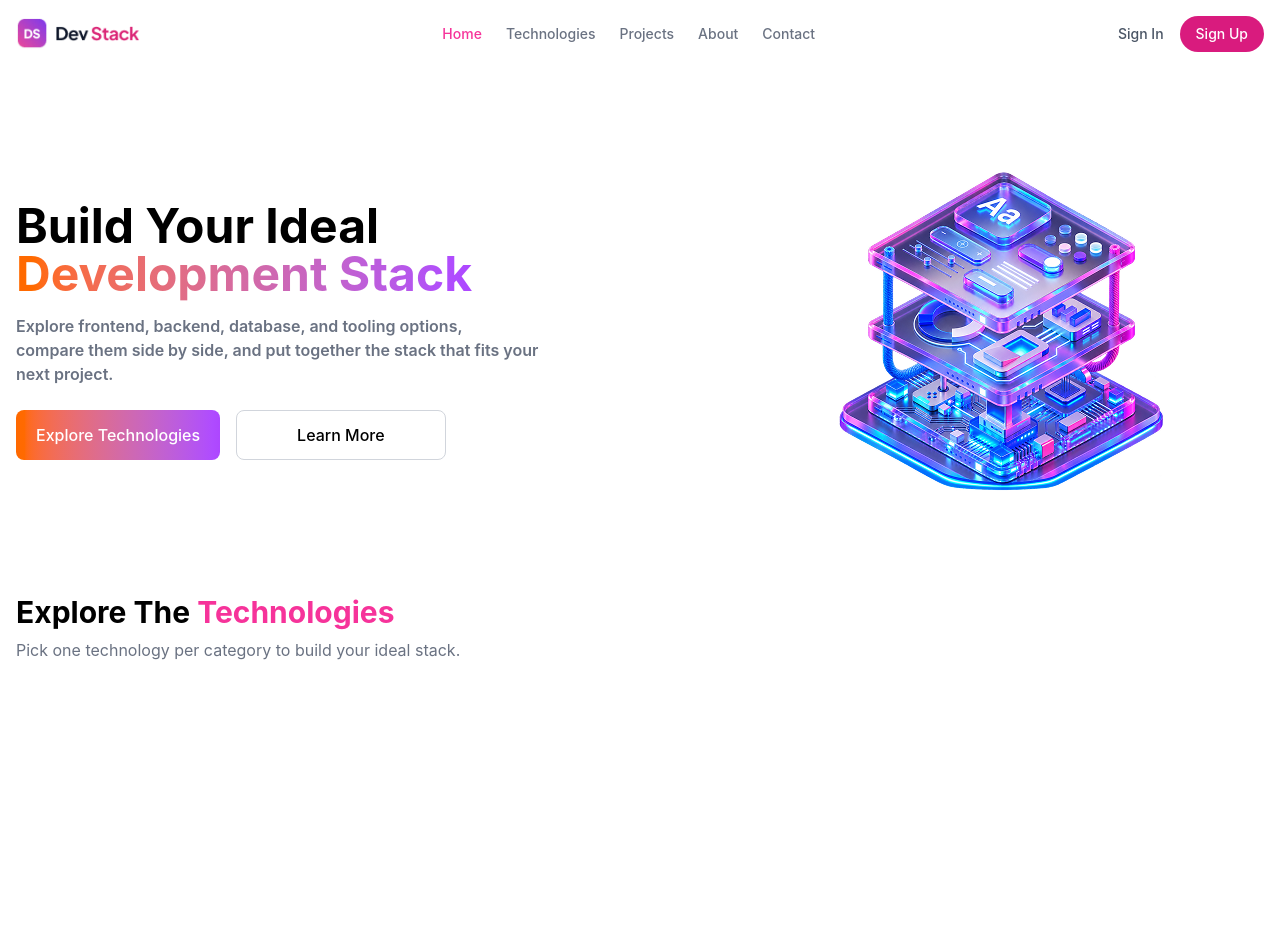
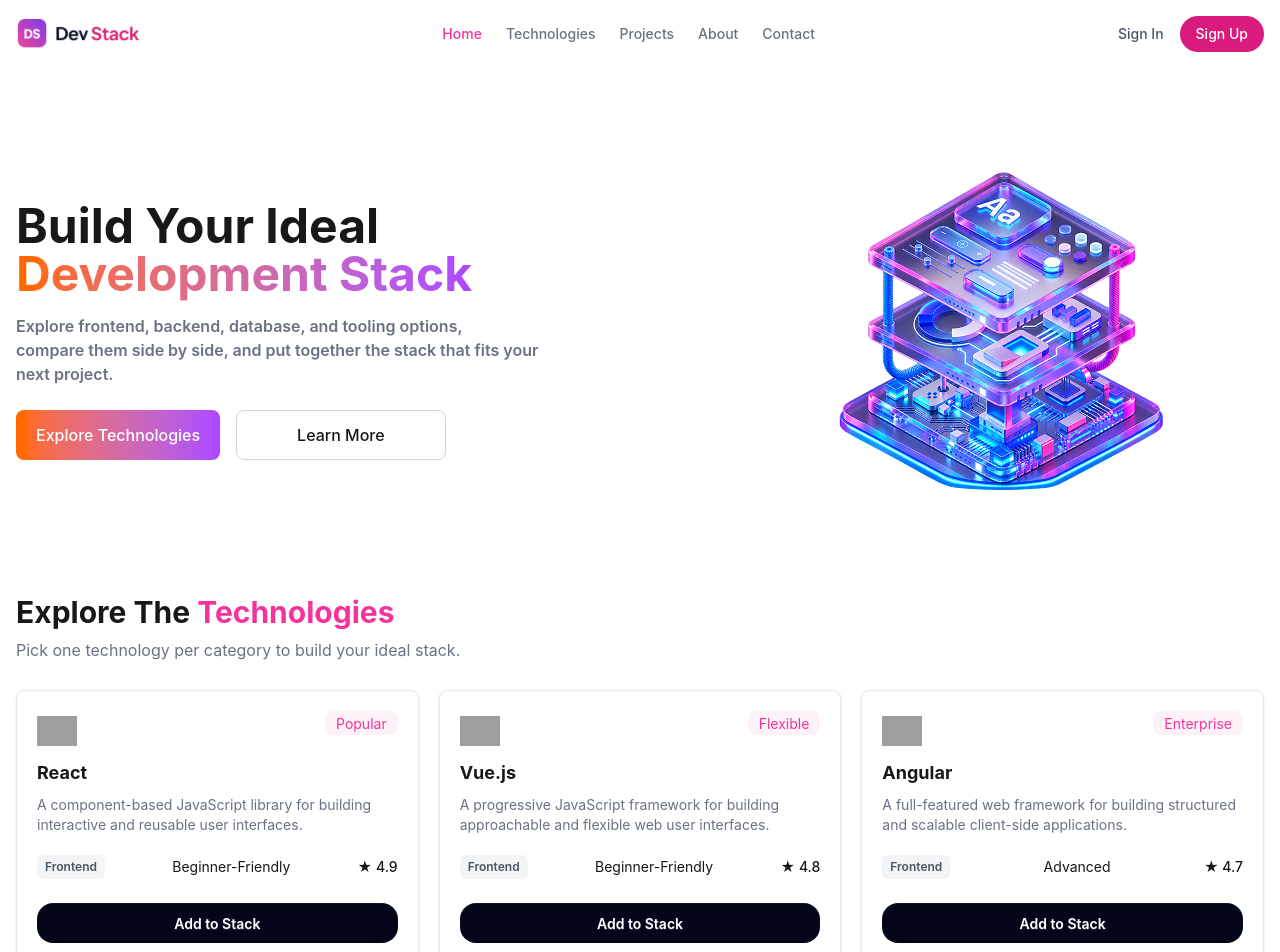
Before and after one commit to sahilyasar/dev-stack-builder, a React (Vite) app: page / in a window 1280 px wide. Shown: the top 952 px of the page. Before the commit the page ends 800 px from the top, so only its background shows below. Built offline with nearby package versions, Linux system fonts and the light colour scheme; grey boxes are pictures that could not be loaded.

Commit message:
all tech cards added

```diff
--- a/package.json
+++ b/package.json
@@ -20,6 +20,7 @@
     "@types/react": "^19.2.18",
     "@types/react-dom": "^19.2.7",
     "@vitejs/plugin-react": "^6.1.1",
+    "daisyui": "^5.7.37",
     "oxlint": "^1.81.0",
     "typescript": "~6.0.2",
     "vite": "^8.3.0"
--- /dev/null
+++ b/src/components/Technologies/TechCard.tsx
@@ -0,0 +1,55 @@
+import type { Technology } from "./TechType";
+
+const TechCard = ({ technology, handleAddToStack }: { technology: Technology; handleAddToStack: (technology: Technology) => void }) => {
+    return (
+        <div className="card bg-base-100 border border-gray-200 shadow-sm">
+            <div className="card-body p-5">
+
+                <div className="flex justify-between items-start">
+                    <img
+                        src={technology.icon}
+                        alt={technology.name}
+                        className="w-10 h-10 object-contain"
+                    />
+
+                    <span className="badge border-0 bg-pink-50 text-pink-500">
+                        {technology.badge}
+                    </span>
+                </div>
+
+                <h3 className="text-lg font-bold">
+                    {technology.name}
+                </h3>
+
+                <p className="text-sm text-gray-500">
+                    {technology.description}
+                </p>
+
+                <div className="flex justify-between items-center mt-3 text-sm">
+
+                    <span className="bg-gray-100 text-gray-600 text-xs px-2 py-1 rounded-md font-semibold">
+                        {technology.category}
+                    </span>
+
+                    <span className="text-gray-">
+                        {technology.difficulty}
+                    </span>
+
+                    <span className="font-medium">
+                        ★ {technology.rating}
+                    </span>
+
+                </div>
+                <button
+                    onClick={() => handleAddToStack(technology)}
+                    className="btn w-full bg-slate-950 text-white border-0 mt-4 rounded-2xl">
+                    Add to Stack
+                </button>
+
+
+            </div>
+        </div>
+    );
+};
+
+export default TechCard;
--- a/src/components/Technologies/Technologies.tsx
+++ b/src/components/Technologies/Technologies.tsx
@@ -1,30 +1,60 @@
 import type { Technology } from "./TechType";
+import TechCard from "./TechCard";
 
-import { use } from "react";
+import { use, useState } from "react";
 
 const technologiesPromise = async (): Promise<Technology[]> => {
     const res = await fetch('/technologies.json');
     const data = await res.json();
     return data;
 };
- const technologiesData = technologiesPromise();
+const technologiesData = technologiesPromise();
 const Technologies = () => {
     const technologies = use(technologiesData);
 
-    console.log(technologies);
+    const [selectedTechnologies, setSelectedTechnologies] = useState<Technology[]>([]);
+
+    const handleAddToStack = (technology: Technology) => {
+        const filteredTechnologies = selectedTechnologies.filter(
+            (item) => item.category !== technology.category
+        );
+
+        setSelectedTechnologies([
+            ...filteredTechnologies,
+            technology
+        ]);
+    };
+
+
     return (
         <section>
             <div className="container mx-auto px-4">
+
                 <h2 className="text-3xl font-bold">
                     Explore The <span className="text-pink-500">Technologies</span>
                 </h2>
 
-                <p className="text-gray-500 py-2">Pick one technology per category to build your ideal stack.</p>
-            </div>
-            <div className="mt-5">
+                <p className="text-gray-500 py-2">
+                    Pick one technology per category to build your ideal stack.
+                </p>
+
+                <div className="grid grid-cols-1 md:grid-cols-2 lg:grid-cols-3 gap-5 mt-5">
+                    {technologies.map((technology) => (
+                        <TechCard
+                            key={technology.id}
+                            technology={technology}
+                            handleAddToStack={handleAddToStack}
+                        />
+                    ))}
+                </div>
+
+                {selectedTechnologies.map((technology) => (
+                    <p key={technology.id}>
+                        {technology.name}
+                    </p>
+                ))}
 
             </div>
-
         </section>
     );
 };
--- a/src/index.css
+++ b/src/index.css
@@ -1,4 +1,5 @@
 @import "tailwindcss";
+@plugin "daisyui";
 body {
   margin: 0;
 }
```
Also changed, not shown: 1 other file (tests, documents, lock files or other folders).
